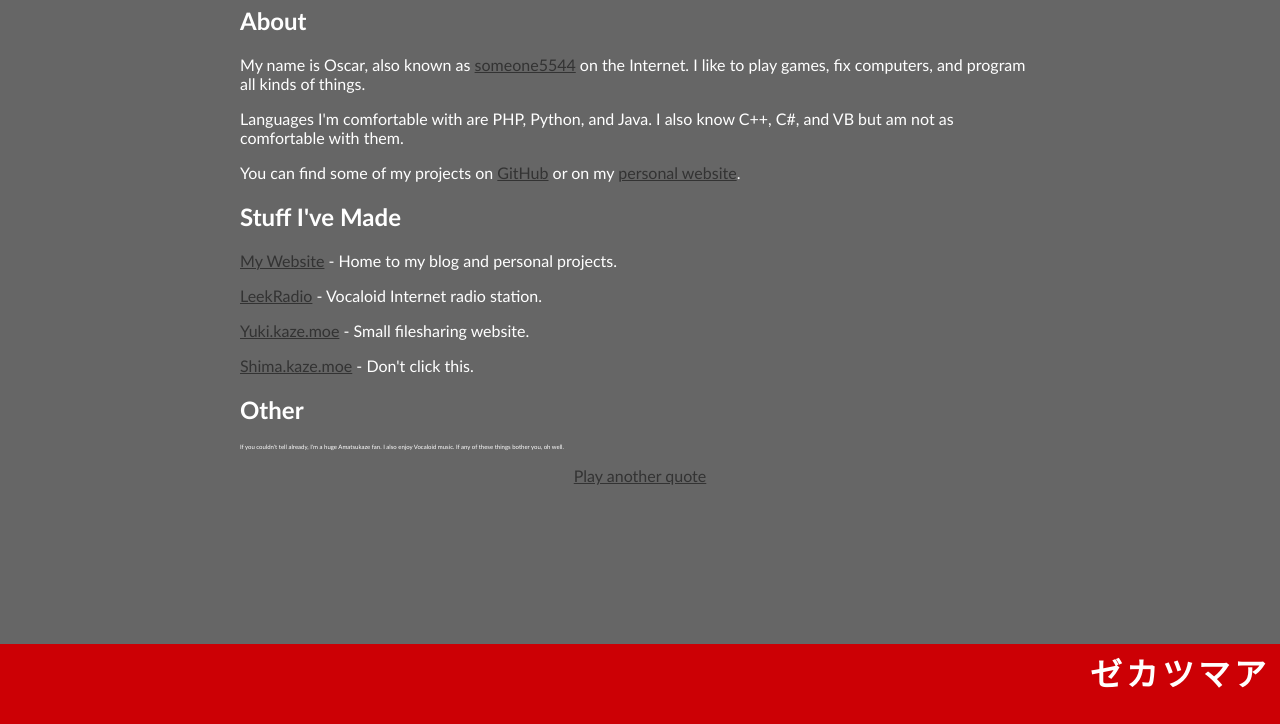
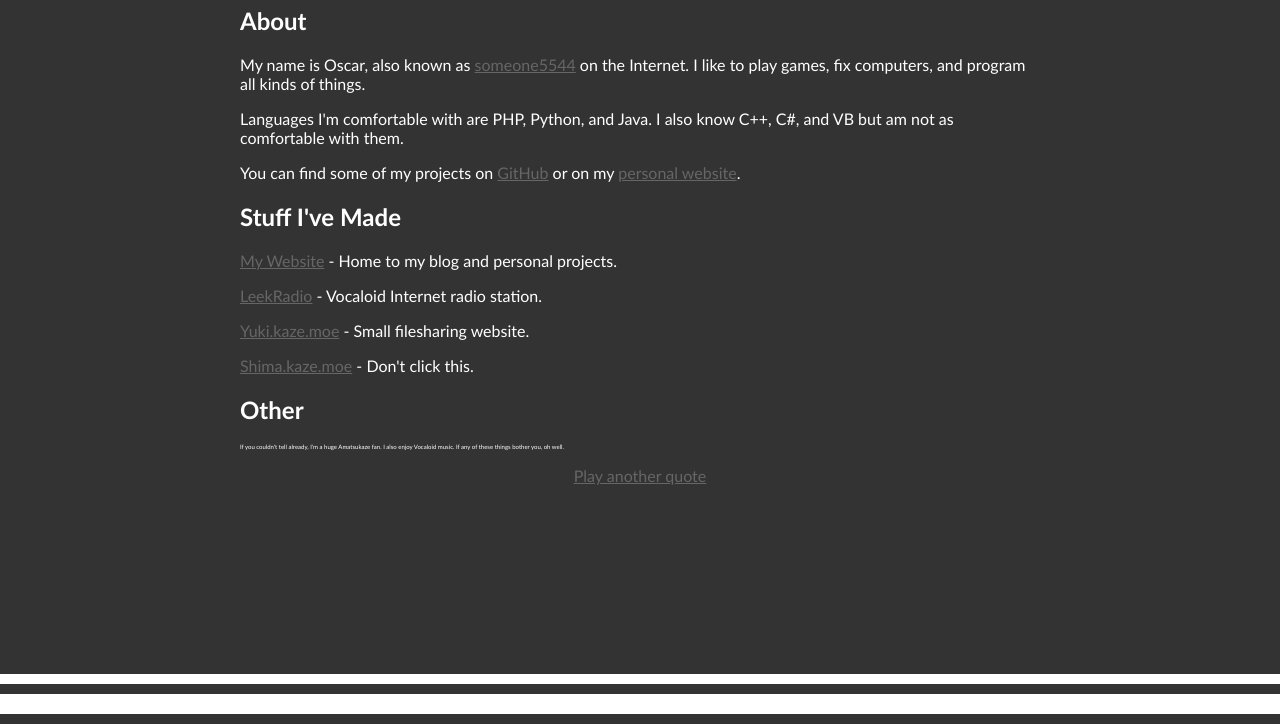
Before and after one commit to someone5544/someone5544.github.io, a plain HTML site: page index.html in a window 1280 px wide. Shown: the part 76-800 px from the top of the page. Drawn offline with Linux system fonts and the light colour scheme.

Commit message:
Change layout
Her dress is better anyways.

```diff
--- a/index.html
+++ b/index.html
@@ -26,8 +26,12 @@
 </div>
 <p><a href="#" id="quote_link" onclick="createPlayer(); return false;">Play another quote</a></p>
 </div>
+<div id="thin"></div>
+<div id="thick"></div>
+<!--
 <div id="bottom_sec">
 <div id="ship_name">ゼカツマア</div>
 </div>
+-->
 </body>
 </html>
--- a/style.css
+++ b/style.css
@@ -1,9 +1,9 @@
 body {
-	background-color: #666666;
+	background-color: #333333;
 }
 
 a {
-	color: #333333;
+	color: #666666;
 }
 
 .container {
@@ -44,3 +44,26 @@ a {
 	top: 5px;
 	right: 10px;
 }
+
+#thin{
+	background-color: #FFF;
+	height: 10px;
+	width: 100%;
+	padding: 0px;
+	margin: 0px;
+	position: fixed;
+	bottom: 40px;
+	left: 0px;
+	z-index: 0;
+}
+#thick{
+	background-color: #FFF;
+	height: 20px;
+	width: 100%;
+	padding: 0px;
+	margin: 0px;
+	position: fixed;
+	bottom: 10px;
+	left: 0px;
+	z-index: 0;
+}
```
